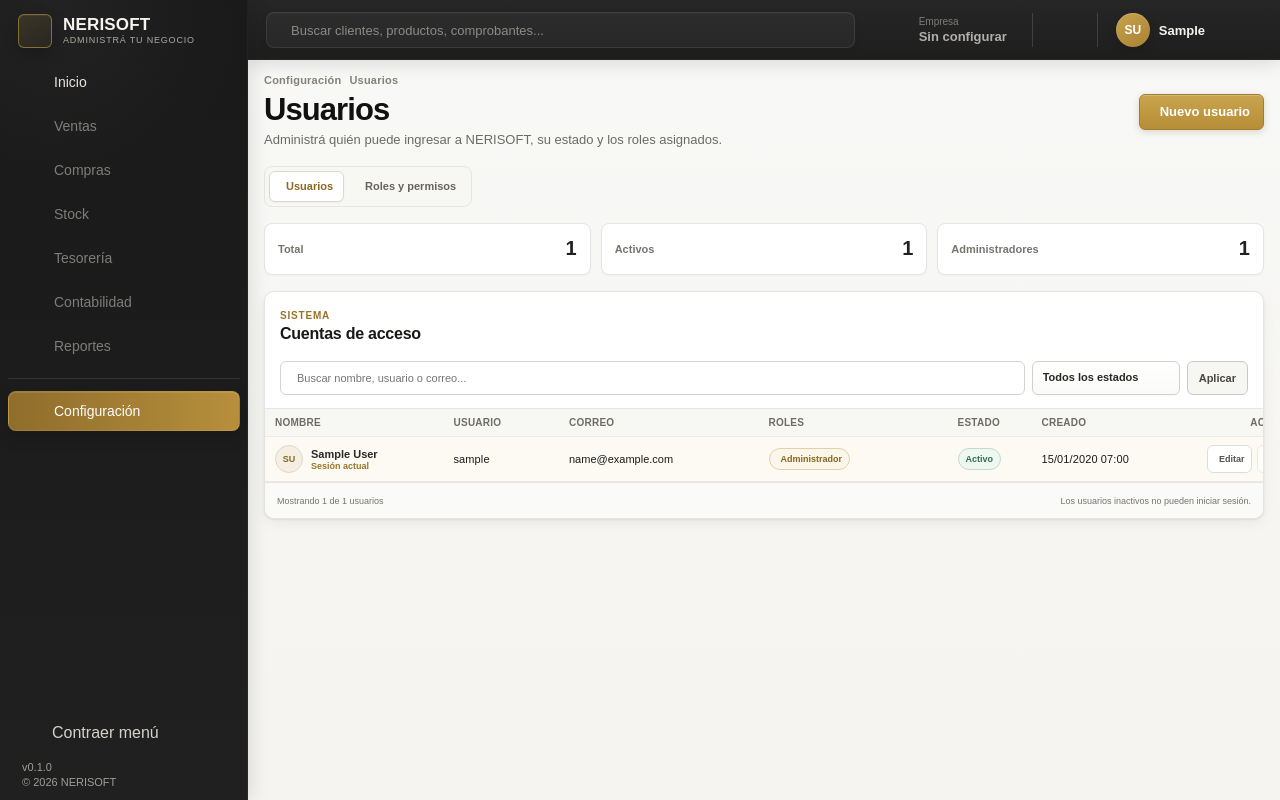
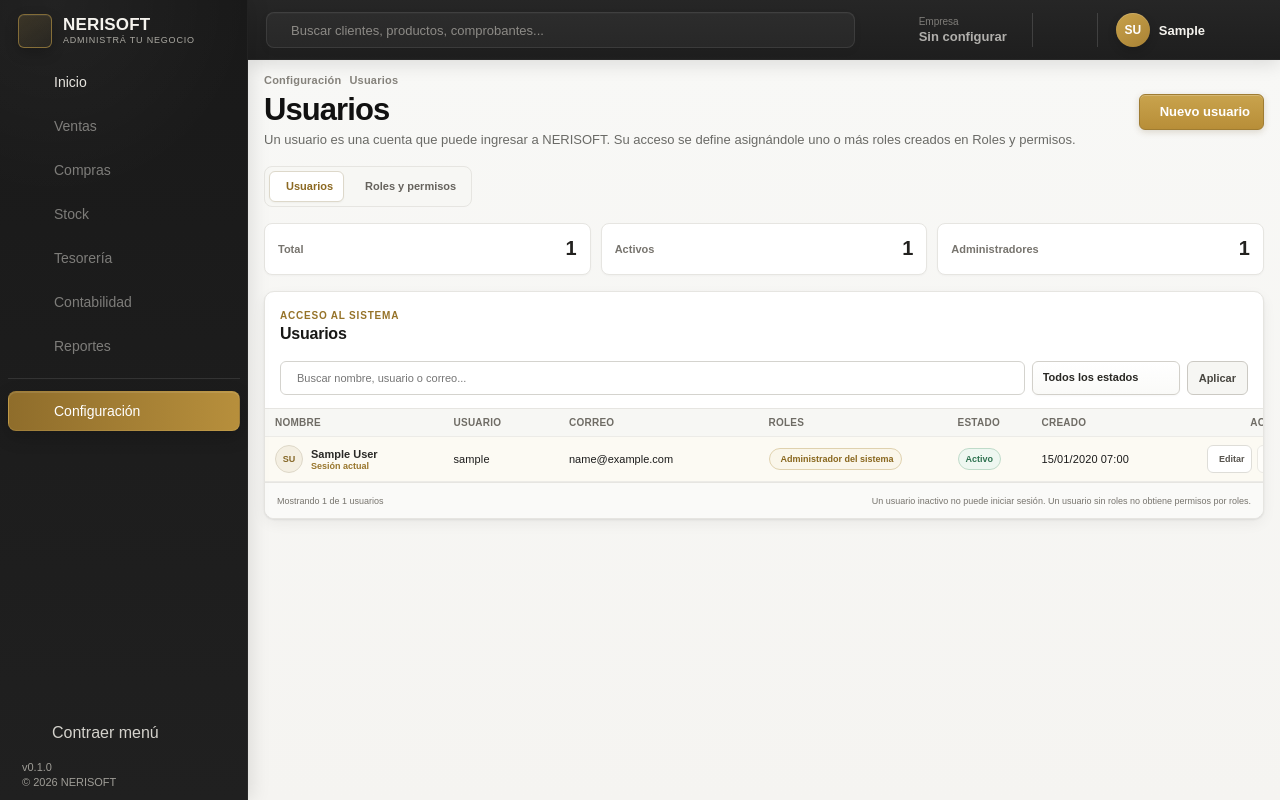
Before and after one commit to Nerpiti86/NeriSoft, a FastAPI app: page /configuracion/usuarios in a window 1280 px wide. Run offline with FastAPI, Linux system fonts and the light colour scheme; the visitor is signed in with stand-in values (Sample User, id 1); tables that the repository leaves empty hold one stand-in row (values such as "Sample post"); parts of the project's set-up code (start-up, migrations or seed data) failed here and were passed over; some libraries are stand-ins or nearby versions; some web fonts are replaced.

Commit message:
ux: clarify users, roles and permissions semantics
Unify the UI terminology and flow for users, roles and permissions, clarify administrator behavior, improve empty states, and document the access terminology convention. Refs #2.

```diff
--- a/app/templates/users.html
+++ b/app/templates/users.html
@@ -12,7 +12,7 @@
         <div>
             <div class="users-breadcrumb">Configuración <i class="ti ti-chevron-right" aria-hidden="true"></i> Usuarios</div>
             <h1>Usuarios</h1>
-            <p>Administrá quién puede ingresar a NERISOFT, su estado y los roles asignados.</p>
+            <p>Un usuario es una cuenta que puede ingresar a NERISOFT. Su acceso se define asignándole uno o más roles creados en Roles y permisos.</p>
         </div>
         {% if can_create_users and form_mode != "create" %}
         <a class="primary-button" href="/configuracion/usuarios/nuevo">
@@ -55,15 +55,15 @@
                 <h2 id="user-form-title">{% if form_mode == "create" %}Nuevo usuario{% else %}Editar usuario{% endif %}</h2>
                 <p>
                     {% if form_mode == "create" %}
-                    Creá una cuenta y, si tu alcance lo permite, asignale sus roles iniciales.
+                    Creá la cuenta y asignale uno o más roles. Los permisos de esos roles determinan qué podrá hacer este usuario.
                     {% elif current_user.is_superuser and editing_user.id == current_user.id %}
                     Actualizá los datos de acceso de tu cuenta administradora.
                     {% elif can_edit_identity and can_assign_roles_to_form_user %}
-                    Actualizá los datos de acceso y los roles permitidos para esta cuenta.
+                    Actualizá los datos de la cuenta y los roles que definen su acceso.
                     {% elif can_edit_identity %}
-                    Actualizá los datos de acceso. Los roles no pueden modificarse desde esta sesión.
+                    Actualizá los datos de la cuenta. Los roles asignados no pueden modificarse desde esta sesión.
                     {% else %}
-                    Administrá los roles permitidos para esta cuenta.
+                    Administrá los roles que definen el acceso de esta cuenta.
                     {% endif %}
                 </p>
             </div>
@@ -191,9 +191,9 @@
                     <strong>Administrador del sistema</strong>
                     <small>
                         {% if form_mode == "edit" and editing_user.id == current_user.id %}
-                        Acceso total. Esta cuenta no depende de roles para autorizar acciones.
+                        Acceso total a NERISOFT. Esta cuenta no necesita roles para obtener permisos.
                         {% else %}
-                        Otorga acceso total fuera del esquema de roles. Reservalo para administración técnica.
+                        Da acceso total a NERISOFT sin necesidad de roles. Usalo solo para administración del sistema.
                         {% endif %}
                     </small>
                 </span>
@@ -204,13 +204,13 @@
             <fieldset class="role-assignment" {% if form_mode == 'edit' and not can_assign_roles_to_form_user %}disabled{% endif %}>
                 <div class="role-assignment-heading">
                     <div>
-                        <span class="section-eyebrow">Autorización</span>
-                        <h3>Roles asignados</h3>
+                        <span class="section-eyebrow">Acceso del usuario</span>
+                        <h3>Roles de este usuario</h3>
                         <p>
                             {% if form_mode == 'edit' and editing_user.id == current_user.id %}
-                            Tus propios roles no pueden modificarse desde esta sesión.
+                            Podés ver tus roles asignados, pero no cambiarlos desde tu propia sesión.
                             {% else %}
-                            Solo aparecen roles cuyos permisos están completamente dentro de tu alcance.
+                            Seleccioná uno o más roles. Los permisos de todos los roles seleccionados se combinan para definir el acceso del usuario.
                             {% endif %}
                         </p>
                     </div>
@@ -243,14 +243,20 @@
                 {% else %}
                 <div class="role-empty-state">
                     <i class="ti ti-shield-off" aria-hidden="true"></i>
-                    <span>No hay roles disponibles dentro de tu alcance.</span>
+                    <span>
+                        {% if current_user.is_superuser %}
+                        Todavía no hay roles creados. Creá un rol en “Roles y permisos” y después volvé para asignarlo a este usuario.
+                        {% else %}
+                        No hay roles disponibles para asignar desde tu cuenta actual.
+                        {% endif %}
+                    </span>
                 </div>
                 {% endif %}
 
                 {% if hidden_assigned_roles %}
                 <p class="role-preserved-note">
                     <i class="ti ti-lock" aria-hidden="true"></i>
-                    {{ hidden_assigned_roles }} asignación{% if hidden_assigned_roles != 1 %}es{% endif %} fuera de tu alcance se conservará{% if hidden_assigned_roles != 1 %}n{% endif %} sin cambios.
+                    {{ hidden_assigned_roles }} rol{% if hidden_assigned_roles != 1 %}es{% endif %} asignado{% if hidden_assigned_roles != 1 %}s{% endif %} no puede{% if hidden_assigned_roles == 1 %}{% else %}n{% endif %} modificarse desde tu cuenta y se conservará{% if hidden_assigned_roles != 1 %}n{% endif %} sin cambios.
                 </p>
                 {% endif %}
             </fieldset>
@@ -285,8 +291,8 @@
     <section class="users-panel" aria-labelledby="users-table-title">
         <div class="users-panel-toolbar">
             <div>
-                <span class="section-eyebrow">Sistema</span>
-                <h2 id="users-table-title">Cuentas de acceso</h2>
+                <span class="section-eyebrow">Acceso al sistema</span>
+                <h2 id="users-table-title">Usuarios</h2>
             </div>
 
             <form class="users-filters" method="get" action="/configuracion/usuarios">
@@ -340,11 +346,11 @@
                         <td>{{ user.email }}</td>
                         <td>
                             {% if user.is_superuser %}
-                            <span class="role-badge is-admin"><i class="ti ti-shield-check" aria-hidden="true"></i> Administrador</span>
+                            <span class="role-badge is-admin"><i class="ti ti-shield-check" aria-hidden="true"></i> Administrador del sistema</span>
                             {% elif user.roles %}
                             <div class="table-role-list">
                                 {% for role in user.roles|sort(attribute='name') %}
-                                <span class="role-badge{% if not role.is_active %} is-inactive-role{% endif %}" title="{% if role.is_active %}Rol activo{% else %}Rol inactivo: no concede permisos{% endif %}">
+                                <span class="role-badge{% if not role.is_active %} is-inactive-role{% endif %}" title="{% if role.is_active %}Rol activo{% else %}Rol inactivo: sus permisos no se aplican{% endif %}">
                                     <i class="ti ti-shield" aria-hidden="true"></i> {{ role.name }}
                                 </span>
                                 {% endfor %}
@@ -407,7 +413,7 @@
 
         <footer class="users-panel-footer">
             <span>Mostrando {{ users|length }} de {{ total_users }} usuarios</span>
-            <span>Los usuarios inactivos no pueden iniciar sesión.</span>
+            <span>Un usuario inactivo no puede iniciar sesión. Un usuario sin roles no obtiene permisos por roles.</span>
         </footer>
     </section>
 </main>
```
Also changed, not shown: app/templates/roles.html (+17 -17 lines), docs/12-resumen-y-contexto.md (+28 -0 lines).
